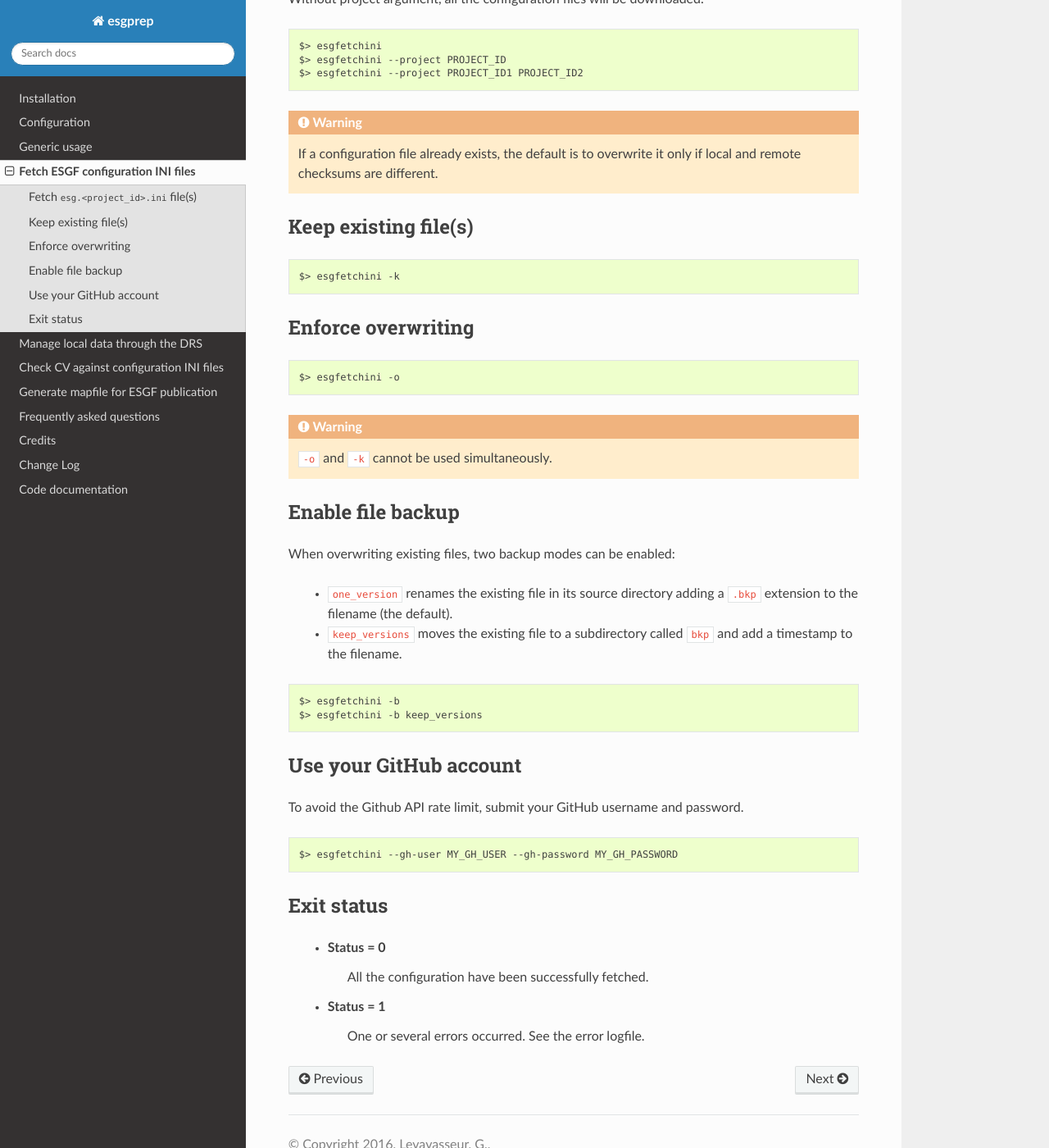
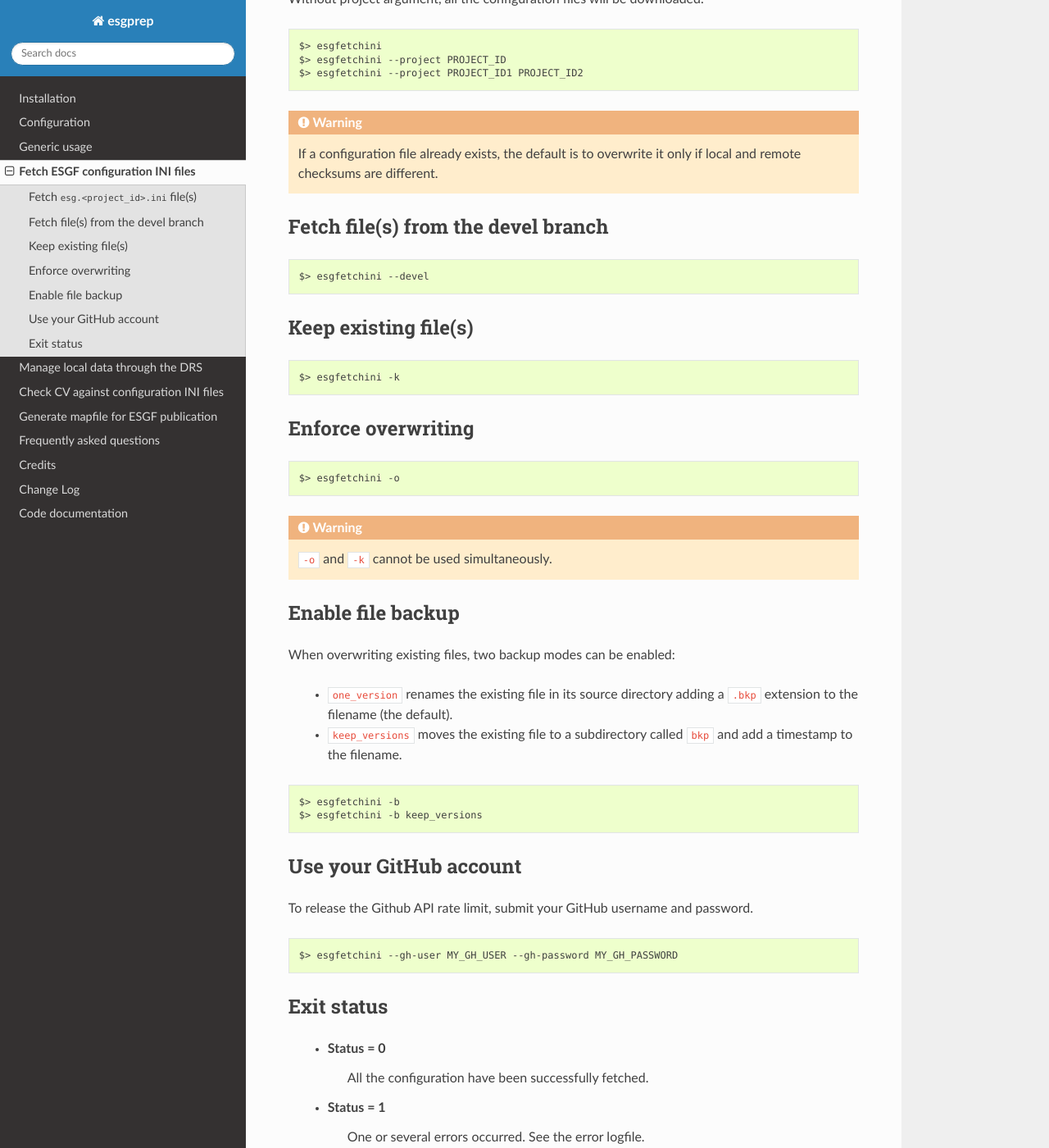
Before and after one commit to ESGF/esgf-prepare, a Sphinx documentation site: the page built from docs/fetchini.rst, in a window 1280 px wide and 1400 px high, scrolled down 424 px. Shown: the whole window at 82% size. Built offline with Sphinx 7.4.7 and the Read the Docs theme 2.0.0, drawn with Linux system fonts in a browser that asks for light colours; pages that are not in the unit, such as notebooks, are missing from menus; the version number could not be read and is left out.

Commit message:
Doc update

```diff
--- a/docs/fetchini.rst
+++ b/docs/fetchini.rst
@@ -25,6 +25,13 @@ Without project argument, all the configuration files will be downloaded.
 
 .. warning::
    If a configuration file already exists, the default is to overwrite it only if local and remote checksums are different.
+
+Fetch file(s) from the devel branch
+***********************************
+
+.. code-block:: bash
+
+    $> esgfetchini --devel
 
 Keep existing file(s)
 *********************
@@ -58,7 +65,7 @@ When overwriting existing files, two backup modes can be enabled:
 Use your GitHub account
 ***********************
 
-To avoid the Github API rate limit, submit your GitHub username and password.
+To release the Github API rate limit, submit your GitHub username and password.
 
 .. code-block:: bash
 
--- a/docs/index.rst
+++ b/docs/index.rst
@@ -31,6 +31,7 @@ the *Data Reference Syntax* on local filesystems and/or generate mapfiles for ES
    configuration
    usage
    fetchini
+   fetchtables
    drs
    checkvocab
    mapfiles
--- a/docs/usage.rst
+++ b/docs/usage.rst
@@ -116,7 +116,7 @@ Keep in mind that ``--ignore-dir`` and ``--exclude-file`` specifie a directory p
 ``--include-file`` specifies a filename pattern **TO BE** matched.
 
 .. warning:: ``esgfetchini`` does not allow those features and ``esgdrs`` only works with unhidden
-    NetCDF files.
+    NetCDF files. ``esgfetchtables`` only supports ``--include-file`` and ``--exclude-file`` flags.
 
 Use multithreading
 ******************
```
Also changed, not shown: other parts of docs/fetchini.rst (+1 -1 lines), docs/autodoc.rst (+8 -2 lines), 2 other files.
